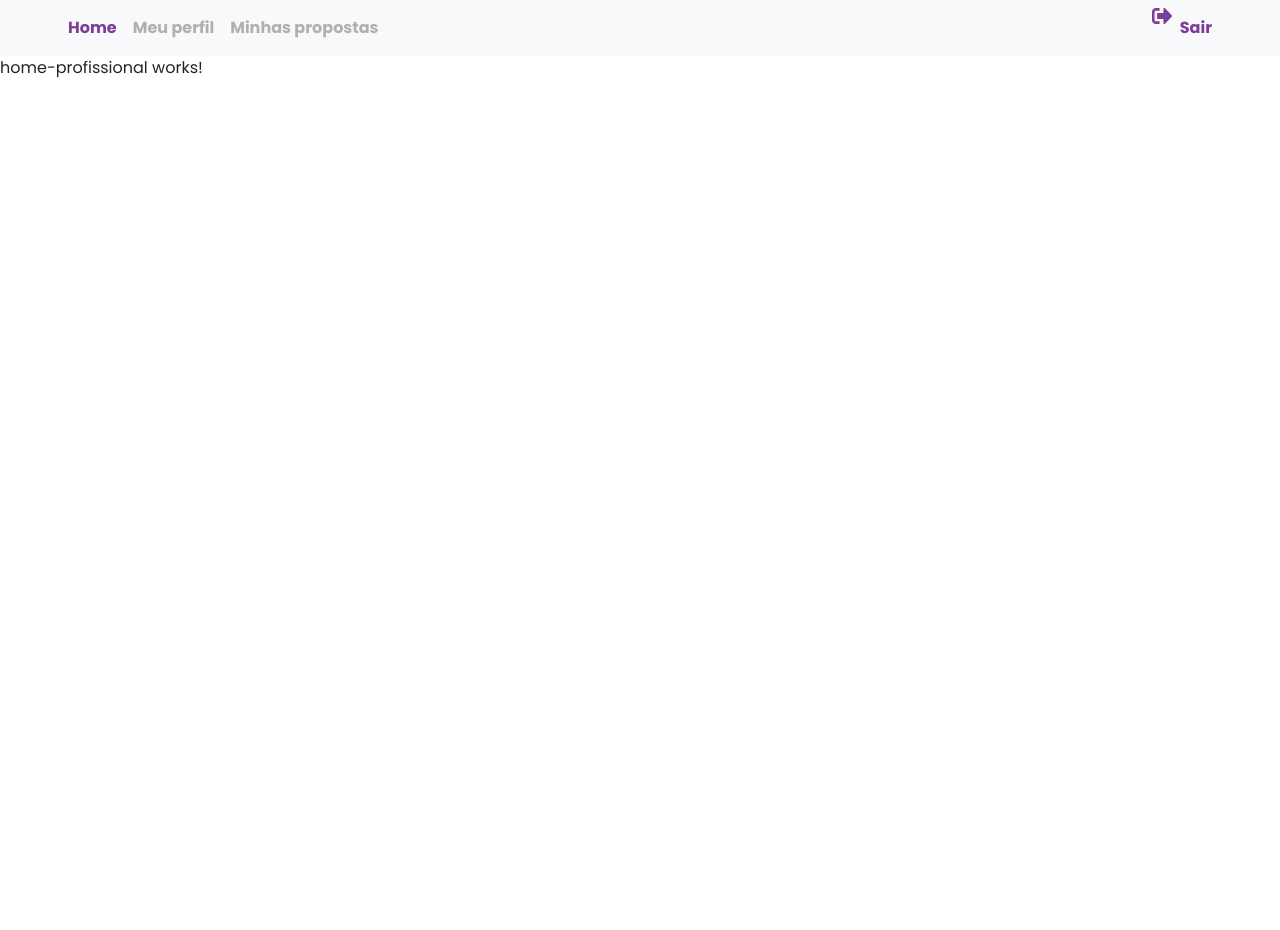
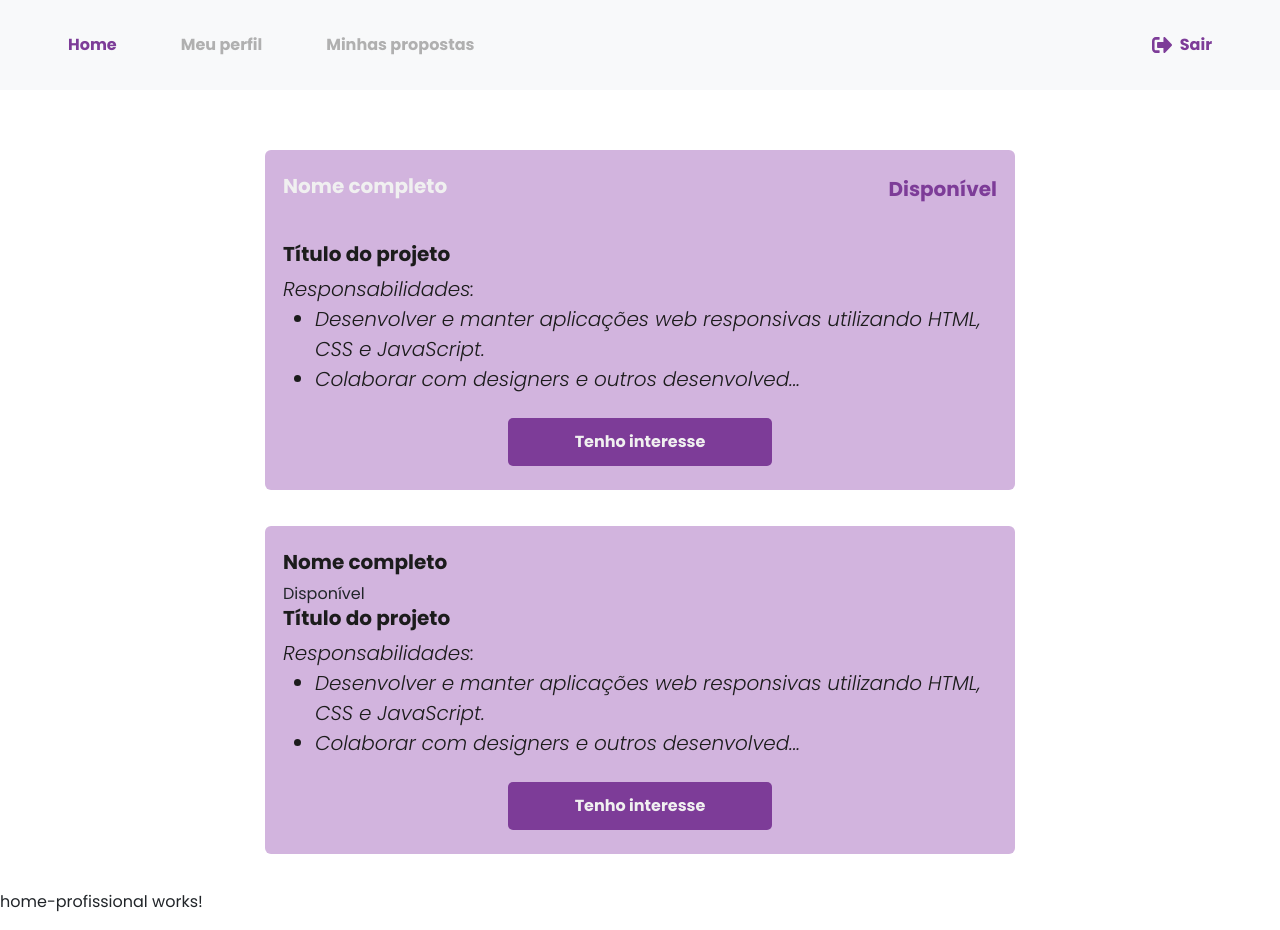
Before and after one commit to EAn022/freela_front, an Angular app: page / in a window 1280 px wide. Before the commit the page ends 800 px from the top, so only its background shows below. Built offline with nearby package versions, Linux system fonts and the light colour scheme.

Commit message:
add: card-services

```diff
--- /dev/null
+++ b/src/app/components/card-services/card-services.component.html
@@ -0,0 +1,28 @@
+
+<div class="cards">
+    <div class="card">
+        <div class="card-title d-flex justify-content-between">
+            <h6>Nome completo</h6>
+            <span>Disponível</span>
+        </div>
+        <h6>Título do projeto</h6>
+        <p class="paragraph-03">Responsabilidades:</p>
+        <ul>
+            <li class="paragraph-03">Desenvolver e manter aplicações web responsivas utilizando HTML, CSS e JavaScript.</li>
+            <li class="paragraph-03">Colaborar com designers e outros desenvolved...</li>
+        </ul>
+        <button class="btn-proposta">Tenho interesse</button>
+    </div>
+
+    <div class="card">
+        <h6>Nome completo</h6>
+        <span>Disponível</span>
+        <h6>Título do projeto</h6>
+        <p class="paragraph-03">Responsabilidades:</p>
+        <ul>
+            <li class="paragraph-03">Desenvolver e manter aplicações web responsivas utilizando HTML, CSS e JavaScript.</li>
+            <li class="paragraph-03">Colaborar com designers e outros desenvolved...</li>
+        </ul>
+        <button class="btn-proposta">Tenho interesse</button>
+    </div>
+</div>
--- /dev/null
+++ b/src/app/components/card-services/card-services.component.scss
@@ -0,0 +1,62 @@
+.cards{
+    margin-left: auto;
+    margin-right: auto;
+    padding-top: 60px;
+    max-width: 750px;
+    box-sizing: border-box;
+
+    .card{
+        margin-bottom: 36px;
+        padding: 24px 18px 24px 18px;
+        background-color: var(--color-purple-secundary);
+        border: none;
+
+        .card-title{
+            margin-bottom: 36px;
+
+            h6{
+                color:var(--color-purple-tertiary);
+                font-size: 20px;
+                font-weight: bold;
+            }
+
+            span{
+                color: var(--color-purple-primary);
+                font-size: 20px;
+                font-weight: bold;
+            }
+        }
+        h6{
+            color:var(--color-black-light);
+            font-size: 20px;
+            font-weight: bold;
+        }
+
+        .paragraph-03{
+            margin: 0;
+            color:var(--color-black-light);
+            font-size: 20px;
+            font-weight: 300;
+            font-style: italic;
+        }
+
+        ul{
+            margin-bottom: 24px;
+        }
+
+        .btn-proposta{
+            width: 264px;
+            border: none;
+            border-radius: 5px;
+            background-color: var(--color-purple-primary);
+            padding: 12px;
+            margin-left: auto;
+            margin-right: auto;
+
+            color: var(--color-purple-tertiary);
+            font-size: 16px;
+            font-weight: bold;
+        }
+
+    }
+}
--- a/src/app/components/home-profissional/home-profissional.component.html
+++ b/src/app/components/home-profissional/home-profissional.component.html
@@ -1,2 +1,8 @@
-<app-navbar></app-navbar>
-<p>home-profissional works!</p>
+<div class="home">
+    <header>
+        <app-navbar></app-navbar>
+    </header>
+    <app-card-services></app-card-services>
+
+    <p>home-profissional works!</p>
+</div>
--- a/src/app/components/home-profissional/home-profissional.component.ts
+++ b/src/app/components/home-profissional/home-profissional.component.ts
@@ -1,11 +1,13 @@
 import { Component } from '@angular/core';
 import { NavbarComponent } from '../navbar/navbar.component';
+import { CardServicesComponent } from '../card-services/card-services.component';
 
 @Component({
   selector: 'app-home-profissional',
   standalone: true,
   imports: [
-    NavbarComponent
+    NavbarComponent,
+    CardServicesComponent
   ],
   templateUrl: './home-profissional.component.html',
   styleUrl: './home-profissional.component.scss'
--- a/src/app/components/navbar/navbar.component.html
+++ b/src/app/components/navbar/navbar.component.html
@@ -1,14 +1,14 @@
-<nav class="navbar navbar-expand-sm bg-body-tertiary px-5">
-    <div class="container-fluid">
-      <button class="navbar-toggler" type="button" data-bs-toggle="collapse" data-bs-target="#navbarNav" aria-controls="navbarNav" aria-expanded="false" aria-label="Toggle navigation">
+<nav class="navbar navbar-expand-md bg-body-tertiary px-5">
+    <div class="container-fluid justify-content-end">
+      <button class="navbar-toggler " type="button" data-bs-toggle="collapse" data-bs-target="#navbarNav" aria-controls="navbarNav" aria-expanded="false" aria-label="Toggle navigation">
         <span class="navbar-toggler-icon"></span>
       </button>
       <div class="collapse navbar-collapse justify-content-between" id="navbarNav">
         <ul class="navbar-nav">
-          <li class="nav-item">
+          <li class="nav-item me-5">
             <a class="nav-link active" aria-current="page" href="#">Home</a>
           </li>
-          <li class="nav-item">
+          <li class="nav-item me-5">
             <a class="nav-link" href="#">Meu perfil</a>
           </li>
           <li class="nav-item">
@@ -16,7 +16,7 @@
           </li>
         </ul>
         <ul class="navbar-nav">
-          <li class="nav-item d-flex">
+          <li class="nav-item d-flex align-items-center">
             <img src="icons/sair-roxo.svg" alt="icone sair">
             <a id="sair" class="nav-link" href="#">Sair</a>
           </li>
--- a/src/app/components/navbar/navbar.component.scss
+++ b/src/app/components/navbar/navbar.component.scss
@@ -2,6 +2,7 @@
 
 nav{
     background-color: var(--color-gray-light);
+    height: 90px;
 
     a{
         color: var(--color-gray-dark);
@@ -10,11 +11,11 @@ nav{
     }
 
     [aria-current] {
-        color: var(--color-purple-tertiary); /* Cor para todos os elementos com aria-current */
+        color: var(--color-purple-primary); /* Cor para todos os elementos com aria-current */
     }
 
     #sair{
-        color: var(--color-purple-tertiary)
+        color: var(--color-purple-primary)
     }
 
     img{
--- a/src/styles.scss
+++ b/src/styles.scss
@@ -1,9 +1,13 @@
 /* You can add global styles to this file, and also import other style files */
 :root{
+    --color-black-light: #1C1C1C;
+    --color-gray-dark:#b0b0b0;
+    --color-gray:#d3d3d3;
     --color-gray-light:#d9d9d9;
-    --color-gray:#d3d3d3;
-    --color-gray-dark:#b0b0b0;
-    --color-purple-tertiary: #7D3C98;
+
+    --color-purple-primary: #7D3C98;
+    --color-purple-secundary: #D2B4DE;
+    --color-purple-tertiary: #F0F0F0;
 }
 
 *{
```
Also changed, not shown: src/app/components/card-services/card-services.component.ts (added, +12 -0 lines), 1 other file (tests, documents, lock files or other folders).
